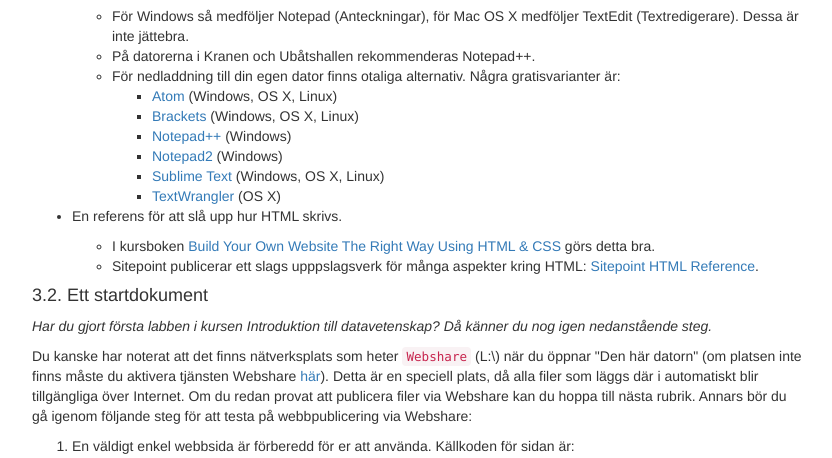
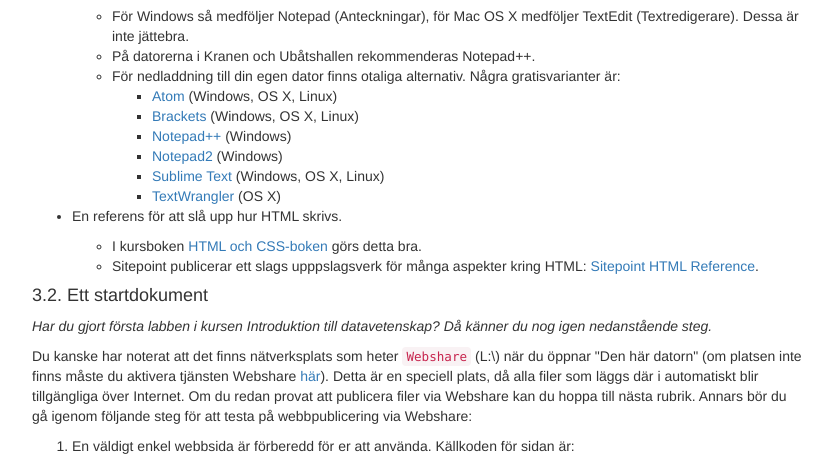
Before and after one commit to mau-dvmt/da156a, a PHP site: page /exercises.php?title=1 in a window 1280 px wide. Shown: the part 1068-1526 px from the top of the page, without its empty margins (23-855 px from the left). Run offline with PHP 8.4, Linux system fonts and the light colour scheme; some libraries are stand-ins or nearby versions.

Commit message:
Updated link too course book

```diff
--- a/exercises/1/index.php
+++ b/exercises/1/index.php
@@ -50,7 +50,7 @@
     <li>
         <p>En referens för att slå upp hur HTML skrivs.</p>
         <ul>
-            <li>I kursboken <a href="http://www.bokfynd.nu/0987090852.html">Build Your Own Website The Right Way Using HTML & CSS</a> görs detta bra.</li>
+            <li>I kursboken <a href="http://www.bokfynd.nu/9163609940.html">HTML och CSS-boken</a> görs detta bra.</li>
             <li>Sitepoint publicerar ett slags upppslagsverk för många aspekter kring HTML: <a href="http://reference.sitepoint.com/html">Sitepoint HTML Reference</a>.</li>
         </ul>
     </li>
```
